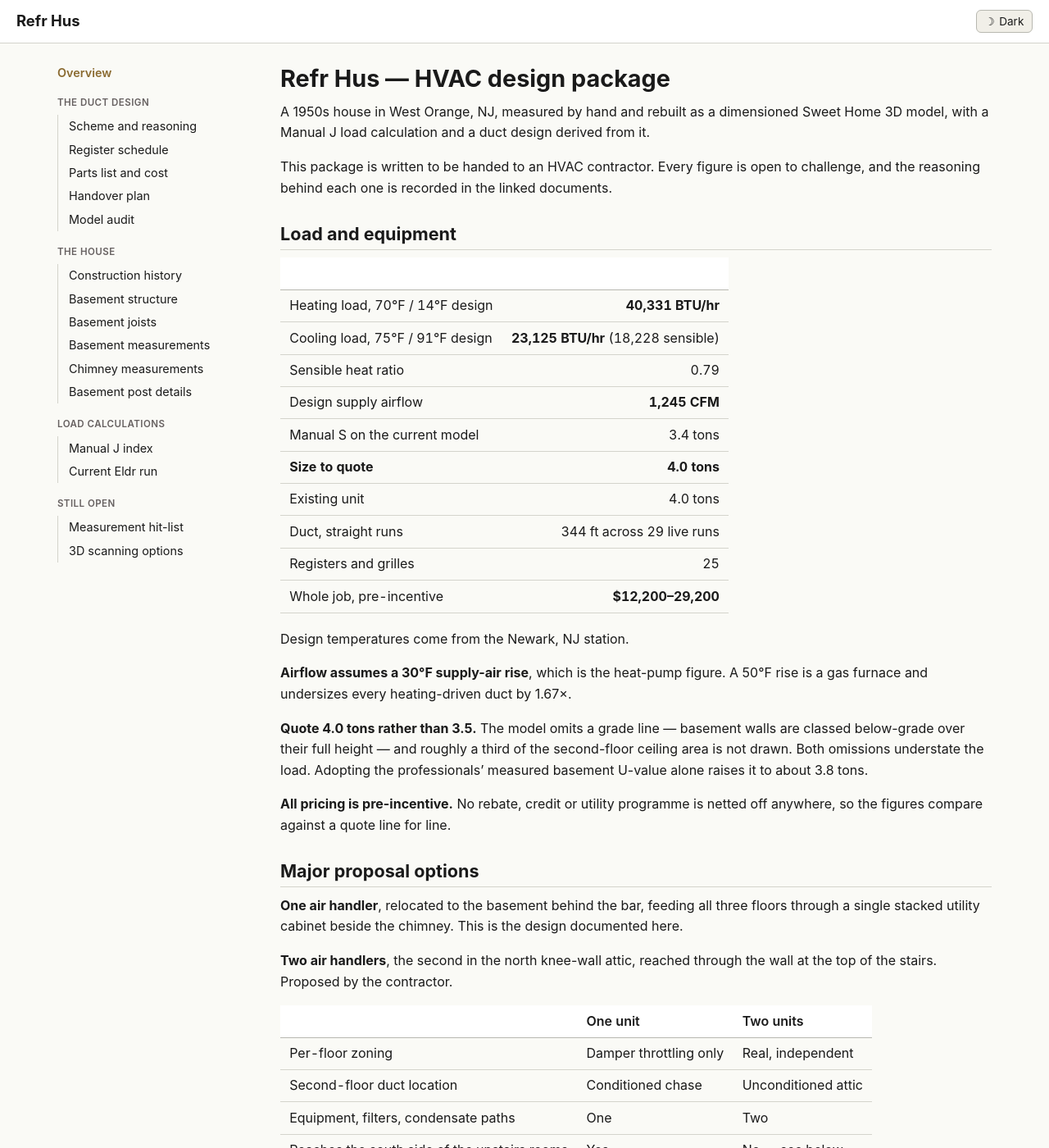
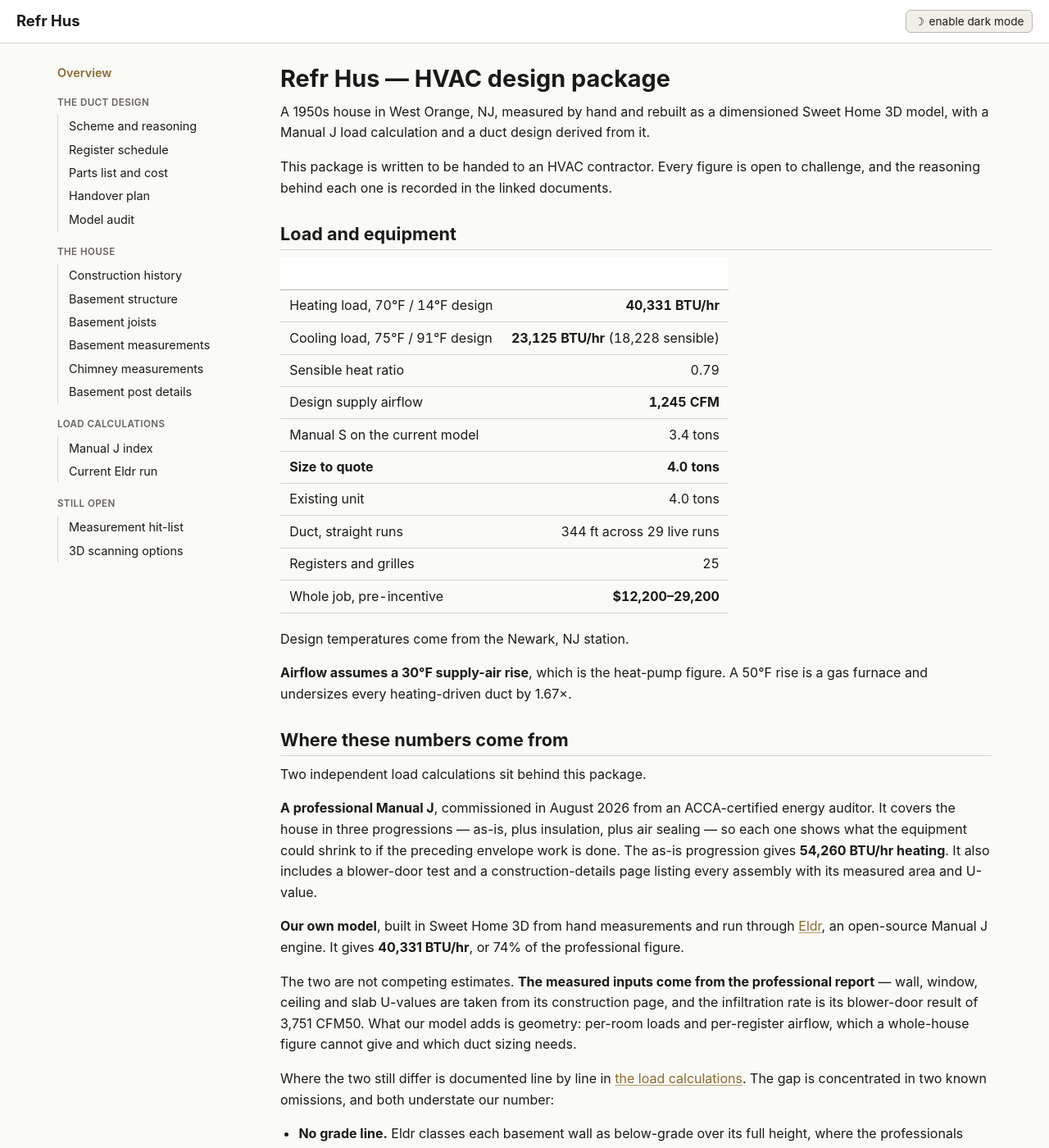
Before and after one commit to Cervator/refrhus, a Jekyll site: the page built from index.md, in a window 1280 px wide and 1400 px high. Shown: the whole window at 82% size. Built offline with Jekyll 4.4.1, drawn with Linux system fonts in a browser that asks for light colours; some of the changed text lies outside the part shown.

Commit message:
spell out the theme toggle, and say where the load numbers come from
**The theme button now says what it does.** "☀ Light" left the reader to guess whether that named the current state or the destination — a question the button had already got wrong once in this branch. It reads "☀ enable light mode" or "☽ enable dark mode", icon and words agreeing, and the visible text is now the accessible name rather than a separate `aria-label` that can drift from it. The header wraps, since a full sentence plus the title overflows a narrow phone.

**The overview referenced "the professionals" without ever introducing them.** It compared against measured U-values, cited a 3.8-ton figure derived from their basement number, and never said a professional Manual J existed — which reads as an appeal to an authority the reader cannot see.

A new *Where these numbers come from* section names both calculations and, more usefully, says how they relate. They are not competing estimates: **the measured inputs are the professional report's** — wall, window, ceiling and slab U-values from its construction page, infiltration from its blower door. What this model adds is geometry, which is the part duct sizing needs and a whole-house figure cannot supply.

The two known omissions are stated with their direction, since both understate our figure and that is what makes rounding up to 4.0 tons the conservative call rather than a preference: no grade line, and an undrawn second-floor roof.

The closing caveat is corrected while it is being read properly. It said "this is not an ACCA-certified calculation", which was true of our model and implied none existed. The professional report **is** certified; ours is the per-room detail it does not carry.

Co-Authored-By: Claude Opus 5 (1M context) <noreply@anthropic.com>

```diff
--- a/_layouts/default.html
+++ b/_layouts/default.html
@@ -31,11 +31,14 @@
         localStorage. Rendering a fixed label would show "Light" while already
         light. The script below the button corrects it on load.
       {%- endcomment -%}
+      {%- comment -%}
+        No aria-label: the visible text is the accessible name, so the two
+        cannot drift apart as the label changes.
+      {%- endcomment -%}
       <button class="theme-toggle" type="button" id="theme-toggle"
-              aria-label="Toggle dark or light theme"
               onclick="window.__refrhusToggleTheme(this)">
         <span class="theme-icon" aria-hidden="true">&#9728;</span>
-        <span class="theme-label">Light</span>
+        <span class="theme-label">enable light mode</span>
       </button>
       <button class="nav-toggle" type="button" aria-label="Toggle contents"
               aria-expanded="false" aria-controls="site-nav"
@@ -63,9 +66,13 @@
   <script>
   (function () {
     // --- theme -----------------------------------------------------------
+    // The button names the theme it will switch TO, icon and words agreeing:
+    // sitting in dark, it offers "☀ enable light mode".
     function paintToggle(button, theme) {
-      button.querySelector('.theme-icon').textContent = theme === 'light' ? '☽' : '☀';
-      button.querySelector('.theme-label').textContent = theme === 'light' ? 'Dark' : 'Light';
+      var toDark = theme !== 'light';
+      button.querySelector('.theme-icon').textContent = toDark ? '☀' : '☽';
+      button.querySelector('.theme-label').textContent =
+        toDark ? 'enable light mode' : 'enable dark mode';
     }
 
     window.__refrhusToggleTheme = function (button) {
--- a/_sass/_base.scss
+++ b/_sass/_base.scss
@@ -149,6 +149,10 @@ hr {
   display: flex;
   align-items: center;
   justify-content: space-between;
+  // The theme button carries a full sentence now; on a narrow phone it and the
+  // title together exceed the viewport, so let the row wrap rather than clip.
+  flex-wrap: wrap;
+  row-gap: 0.5rem;
   gap: 1rem;
   padding: 0.7rem 1.25rem;
   background: var(--bg-surface);
--- a/index.md
+++ b/index.md
@@ -27,7 +27,22 @@ Design temperatures come from the Newark, NJ station.
 
 **Airflow assumes a 30°F supply-air rise**, which is the heat-pump figure. A 50°F rise is a gas furnace and undersizes every heating-driven duct by 1.67×.
 
-**Quote 4.0 tons rather than 3.5.** The model omits a grade line — basement walls are classed below-grade over their full height — and roughly a third of the second-floor ceiling area is not drawn. Both omissions understate the load. Adopting the professionals' measured basement U-value alone raises it to about 3.8 tons.
+## Where these numbers come from
+
+Two independent load calculations sit behind this package.
+
+**A professional Manual J**, commissioned in August 2026 from an ACCA-certified energy auditor. It covers the house in three progressions — as-is, plus insulation, plus air sealing — so each one shows what the equipment could shrink to if the preceding envelope work is done. The as-is progression gives **54,260 BTU/hr heating**. It also includes a blower-door test and a construction-details page listing every assembly with its measured area and U-value.
+
+**Our own model**, built in Sweet Home 3D from hand measurements and run through [Eldr](https://github.com/SiliconSaga/eldr), an open-source Manual J engine. It gives **40,331 BTU/hr**, or 74% of the professional figure.
+
+The two are not competing estimates. **The measured inputs come from the professional report** — wall, window, ceiling and slab U-values are taken from its construction page, and the infiltration rate is its blower-door result of 3,751 CFM50. What our model adds is geometry: per-room loads and per-register airflow, which a whole-house figure cannot give and which duct sizing needs.
+
+Where the two still differ is documented line by line in [the load calculations](hvac/index.md). The gap is concentrated in two known omissions, and both understate our number:
+
+- **No grade line.** Eldr classes each basement wall as below-grade over its full height, where the professionals split it at grade. Adopting their measured basement U-value alone raises our load to about **3.8 tons**.
+- **The second-floor roof is not drawn.** Ceiling area is modelled at 984 ft² against their 1,547.
+
+**Quote 4.0 tons rather than 3.5.** Manual S on our current model gives 3.4, but both omissions above push the real figure up, and the professional report brackets it from the other side.
 
 **All pricing is pre-incentive.** No rebate, credit or utility programme is netted off anywhere, so the figures compare against a quote line for line.
 
@@ -60,4 +75,4 @@ Against that, the proposed location has two costs. Attic air reaches an estimate
 
 **Some loads are deliberately biased.** Second-floor airflow is multiplied by 1.35 and the basement by 0.70, because the second floor runs hot and the basement holds temperature unconditioned. The second floor's ceiling area is modelled at 984 ft² against a professional report's 1,547, which makes the second-floor figures conservative.
 
-**This is not an ACCA-certified calculation.** It is a Manual J estimate from a measured model, offered as a starting point rather than as a substitute for a professional report.
+**Our own load figures are not ACCA-certified.** The professional Manual J referenced above is; this model is not, and is offered as the per-room detail that report does not carry rather than as a replacement for it.
```
